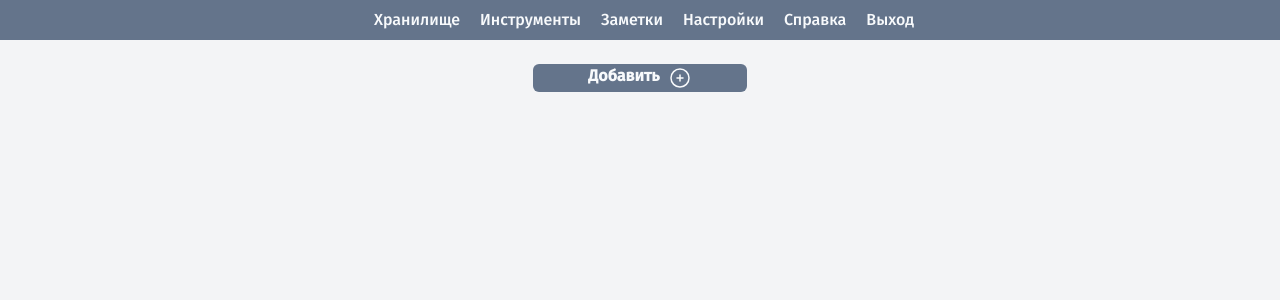
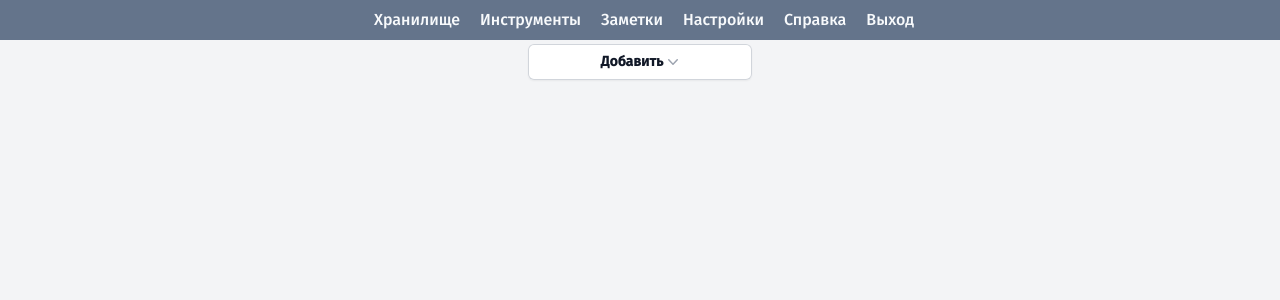
Before and after one commit to silleghost/encrypta, a Django app: page /vault/ in a window 1280 px wide. Shown: the top 300 px of the page. Run offline with Django 5.2, Linux system fonts and the light colour scheme; the visitor is signed in with stand-in values (Sample User, id 1); data that the repository does not hold is empty; some libraries are stand-ins or nearby versions.

Commit message:
Added new-category form

```diff
--- /dev/null
+++ b/templates/vault/new-category.html
@@ -0,0 +1,35 @@
+{% load static %}
+{% load password_tags %}
+
+<div onclick="closeDialog('modal-new-category')" id="modal-new-category" class="fixed left-0 top-0 bg-black bg-opacity-10 w-screen h-screen justify-center items-center opacity-0 hidden transition-opacity duration-300">
+    <!-- Содержание модального окна -->
+    <div onclick="event.stopImmediatePropagation()" class="bg-white rounded shadow-md p-1 w-[24rem] flex-col flex-none">
+        <!-- Заголовок модального окна -->
+        <div class="w-full flex flex-start justify-between px-7 py-4 border-b-2 border-gray-300">
+            <h1 class="text-lg">Новая категория</h1>
+            <button onclick="closeDialog('modal-new-category')">
+                <svg xmlns="http://www.w3.org/2000/svg" fill="none" viewBox="0 0 24 24" stroke-width="1.5" stroke="currentColor" class="w-6 h-6">
+                    <path stroke-linecap="round" stroke-linejoin="round" d="M6 18 18 6M6 6l12 12" />
+                  </svg>
+            </button>
+        </div>
+        <form action="{% url "vault:new-category" %}" method="POST">
+            {% csrf_token %}
+            <div class="flex flex-col px-7">
+                <div class="py-2">
+                    <label for="id_category_name">Название категории</label>
+                    <input type="text" id="id_category_name" name="name" required
+                    class="form-field"></input>
+                </div>
+                <div class="mb-[1rem] text-pink-500">
+                    {% if form.name.errors %}{{form.name.errors}}{% endif %}
+                </div>
+            </div>
+            <div class="w-full flex flex-start justify-between px-7 py-4 border-t-2 border-gray-300">
+                <button type="submit" class="px-2 py-1 border-2 bg-slate-500 border-transparent rounded-md hover:bg-slate-600">
+                    <span class="font-medium text-white">Сохранить</span>
+                </button>
+            </div>
+        </form>
+    </div>
+</div>
--- a/templates/vault/vault.html
+++ b/templates/vault/vault.html
@@ -89,18 +89,26 @@
 
         <!-- Кнока добавить - вызывает модальное окно -->
 
-        <button onclick="showDialog(event, 'modal-new-record')" class="flex justify-center mx-auto my-5 w-1/3 h-7 rounded-md text-slate-50 bg-slate-500 font-semibold hover:bg-slate-400">
-            <span>Добавить</span>
-            <div class="my-auto ml-2 w-[1.5rem] h-[1.5rem]">
-                <svg xmlns="http://www.w3.org/2000/svg" fill="none" viewBox="0 0 24 24" stroke-width="1.5" stroke="currentColor" class="w-6 h-6">
-                    <path stroke-linecap="round" stroke-linejoin="round" d="M12 9v6m3-3H9m12 0a9 9 0 1 1-18 0 9 9 0 0 1 18 0Z" />
-                </svg>
+        <div class="w-[14rem] relative mx-auto">
+            <button onclick="toggleMenu()" class="inline-flex w-full justify-center rounded-md bg-white px-3 py-2 text-sm font-semibold text-gray-900 shadow-sm ring-1 ring-inset ring-gray-300 hover:bg-gray-50" id="menu-button" aria-expanded="true" aria-haspopup="true">
+                Добавить
+                <svg class="-mr-1 h-5 w-5 text-gray-400" viewBox="0 0 20 20" fill="currentColor" aria-hidden="true">
+                    <path fill-rule="evenodd" d="M5.23 7.21a.75.75 0 011.06.02L10 11.168l3.71-3.938a.75.75 0 111.08 1.04l-4.25 4.5a.75.75 0 01-1.08 0l-4.25-4.5a.75.75 0 01.02-1.06z" clip-rule="evenodd" />
+                  </svg>
+            </button>
+            <div id="menu" class="hidden mt-2 w-full origin-top rounded-md bg-white shadow-lg ring-1 ring-black ring-opacity-5 focus:outline-none" role="menu" aria-orientation="vertical" aria-labelledby="menu-button" tabindex="-1">
+                <div class="block py-1">
+                  <!-- Active: "bg-gray-100 text-gray-900", Not Active: "text-gray-700" -->
+                  <button onclick="showDialog(event, 'modal-new-record')" class="w-full text-gray-700 inline-block px-4 py-2 text-sm hover:bg-gray-50">Запись</button>
+                  <button onclick="showDialog(event, 'modal-new-category')" class="w-full text-gray-700 inline-block px-4 py-2 text-sm hover:bg-gray-50">Категорию</button>
+                </div>
             </div>
-        </button>
+        </div>
 
         <!-- Модальное окно создания записи -->
 
         {% include "vault/new-record.html" %}
+        {% include "vault/new-category.html" %}
         {% include "vault/change-record.html" %}
 
         </div>
@@ -131,6 +139,20 @@
         }, 300)
     }
 
+    {% comment %} function toggleMenu() {
+        var menu = document.querySelector('[role="menu"]');
+        if (menu.style.display === 'none' || !menu.style.display) {
+            menu.style.display = 'block';
+        } else {
+            menu.style.display = 'none';
+        }
+    } {% endcomment %}
+    function toggleMenu() {
+        const buttons = document.getElementById('menu');
+        buttons.classList.toggle('hidden');
+        buttons.classList.toggle('block');
+    }
+
 
 </script>
 {% endblock content %}
--- a/theme/static/css/dist/styles.css
+++ b/theme/static/css/dist/styles.css
@@ -818,6 +818,10 @@ body {
   position: fixed;
 }
 
+.relative {
+  position: relative;
+}
+
 .left-0 {
   left: 0px;
 }
@@ -835,14 +839,13 @@ body {
   margin-right: auto;
 }
 
-.my-5 {
-  margin-top: 1.25rem;
-  margin-bottom: 1.25rem;
-}
-
 .my-auto {
   margin-top: auto;
   margin-bottom: auto;
+}
+
+.-mr-1 {
+  margin-right: -0.25rem;
 }
 
 .mb-3 {
@@ -877,8 +884,16 @@ body {
   display: block;
 }
 
+.inline-block {
+  display: inline-block;
+}
+
 .flex {
   display: flex;
+}
+
+.inline-flex {
+  display: inline-flex;
 }
 
 .hidden {
@@ -889,12 +904,12 @@ body {
   height: 4rem;
 }
 
+.h-5 {
+  height: 1.25rem;
+}
+
 .h-6 {
   height: 1.5rem;
-}
-
-.h-7 {
-  height: 1.75rem;
 }
 
 .h-\[1\.5rem\] {
@@ -917,12 +932,12 @@ body {
   width: 50%;
 }
 
-.w-1\/3 {
-  width: 33.333333%;
+.w-32 {
+  width: 8rem;
 }
 
-.w-32 {
-  width: 8rem;
+.w-5 {
+  width: 1.25rem;
 }
 
 .w-6 {
@@ -931,6 +946,14 @@ body {
 
 .w-\[1\.5rem\] {
   width: 1.5rem;
+}
+
+.w-\[14rem\] {
+  width: 14rem;
+}
+
+.w-\[24rem\] {
+  width: 24rem;
 }
 
 .w-\[2rem\] {
@@ -1144,6 +1171,16 @@ body {
 .px-2 {
   padding-left: 0.5rem;
   padding-right: 0.5rem;
+}
+
+.px-3 {
+  padding-left: 0.75rem;
+  padding-right: 0.75rem;
+}
+
+.px-4 {
+  padding-left: 1rem;
+  padding-right: 1rem;
 }
 
 .px-7 {
@@ -1192,6 +1229,11 @@ body {
   line-height: 1.75rem;
 }
 
+.text-sm {
+  font-size: 0.875rem;
+  line-height: 1.25rem;
+}
+
 .font-medium {
   font-weight: 500;
 }
@@ -1204,9 +1246,19 @@ body {
   font-weight: 600;
 }
 
+.text-gray-400 {
+  --tw-text-opacity: 1;
+  color: rgb(156 163 175 / var(--tw-text-opacity));
+}
+
 .text-gray-700 {
   --tw-text-opacity: 1;
   color: rgb(55 65 81 / var(--tw-text-opacity));
+}
+
+.text-gray-900 {
+  --tw-text-opacity: 1;
+  color: rgb(17 24 39 / var(--tw-text-opacity));
 }
 
 .text-pink-500 {
@@ -1237,9 +1289,21 @@ body {
   opacity: 1;
 }
 
+.shadow-lg {
+  --tw-shadow: 0 10px 15px -3px rgb(0 0 0 / 0.1), 0 4px 6px -4px rgb(0 0 0 / 0.1);
+  --tw-shadow-colored: 0 10px 15px -3px var(--tw-shadow-color), 0 4px 6px -4px var(--tw-shadow-color);
+  box-shadow: var(--tw-ring-offset-shadow, 0 0 #0000), var(--tw-ring-shadow, 0 0 #0000), var(--tw-shadow);
+}
+
 .shadow-md {
   --tw-shadow: 0 4px 6px -1px rgb(0 0 0 / 0.1), 0 2px 4px -2px rgb(0 0 0 / 0.1);
   --tw-shadow-colored: 0 4px 6px -1px var(--tw-shadow-color), 0 2px 4px -2px var(--tw-shadow-color);
+  box-shadow: var(--tw-ring-offset-shadow, 0 0 #0000), var(--tw-ring-shadow, 0 0 #0000), var(--tw-shadow);
+}
+
+.shadow-sm {
+  --tw-shadow: 0 1px 2px 0 rgb(0 0 0 / 0.05);
+  --tw-shadow-colored: 0 1px 2px 0 var(--tw-shadow-color);
   box-shadow: var(--tw-ring-offset-shadow, 0 0 #0000), var(--tw-ring-shadow, 0 0 #0000), var(--tw-shadow);
 }
 
@@ -1251,14 +1315,38 @@ body {
   outline-width: 0px;
 }
 
+.ring-1 {
+  --tw-ring-offset-shadow: var(--tw-ring-inset) 0 0 0 var(--tw-ring-offset-width) var(--tw-ring-offset-color);
+  --tw-ring-shadow: var(--tw-ring-inset) 0 0 0 calc(1px + var(--tw-ring-offset-width)) var(--tw-ring-color);
+  box-shadow: var(--tw-ring-offset-shadow), var(--tw-ring-shadow), var(--tw-shadow, 0 0 #0000);
+}
+
 .ring-4 {
   --tw-ring-offset-shadow: var(--tw-ring-inset) 0 0 0 var(--tw-ring-offset-width) var(--tw-ring-offset-color);
   --tw-ring-shadow: var(--tw-ring-inset) 0 0 0 calc(4px + var(--tw-ring-offset-width)) var(--tw-ring-color);
   box-shadow: var(--tw-ring-offset-shadow), var(--tw-ring-shadow), var(--tw-shadow, 0 0 #0000);
 }
 
+.ring-inset {
+  --tw-ring-inset: inset;
+}
+
+.ring-black {
+  --tw-ring-opacity: 1;
+  --tw-ring-color: rgb(0 0 0 / var(--tw-ring-opacity));
+}
+
+.ring-gray-300 {
+  --tw-ring-opacity: 1;
+  --tw-ring-color: rgb(209 213 219 / var(--tw-ring-opacity));
+}
+
 .ring-transparent {
   --tw-ring-color: transparent;
+}
+
+.ring-opacity-5 {
+  --tw-ring-opacity: 0.05;
 }
 
 .transition-all {
--- a/users/apps.py
+++ b/users/apps.py
@@ -2,6 +2,6 @@ from django.apps import AppConfig
 
 
 class UsersConfig(AppConfig):
-    default_auto_field = 'django.db.models.BigAutoField'
-    name = 'users'
+    default_auto_field = "django.db.models.BigAutoField"
+    name = "users"
     verbose_name = "Пользователи"
--- a/users/models.py
+++ b/users/models.py
@@ -1,5 +1,6 @@
 from django.db import models
 from django.contrib.auth.models import AbstractUser
+
 
 class User(AbstractUser):
     class Meta:
--- a/users/views.py
+++ b/users/views.py
@@ -17,7 +17,6 @@ def login(request):
             user = auth.authenticate(username=username, password=password)
             if user:
                 auth.login(request, user)
-                messages.success(request, f"{username}, Вы вошли в аккаунт")
                 if request.POST.get("next", None):
                     return HttpResponseRedirect(request.POST.get("next"))
                 return HttpResponseRedirect(reverse("vault:vault"))
@@ -52,9 +51,7 @@ def registration(request):
 @login_required
 def profile(request):
     if request.method == "POST":
-        form = UserProfileForm(
-            data=request.POST, instance=request.user
-        )
+        form = UserProfileForm(data=request.POST, instance=request.user)
         if form.is_valid():
             form.save()
             return HttpResponseRedirect(reverse("users:profile"))
@@ -66,7 +63,6 @@ def profile(request):
         "form": form,
     }
     return render(request, "users/profile.html", context)
-
 
 
 @login_required
--- a/vault/apps.py
+++ b/vault/apps.py
@@ -2,6 +2,6 @@ from django.apps import AppConfig
 
 
 class VaultConfig(AppConfig):
-    default_auto_field = 'django.db.models.BigAutoField'
-    name = 'vault'
-    verbose_name = 'Хранилище'
+    default_auto_field = "django.db.models.BigAutoField"
+    name = "vault"
+    verbose_name = "Хранилище"
--- a/vault/templatetags/password_tags.py
+++ b/vault/templatetags/password_tags.py
@@ -4,6 +4,7 @@ from vault.models import Categories, Records
 
 
 register = template.Library()
+
 
 @register.simple_tag
 def get_data_from_JSON_file(dict, key):
--- a/vault/urls.py
+++ b/vault/urls.py
@@ -9,4 +9,5 @@ urlpatterns = [
     path("save-record/", views.save_record, name="save"),
     path("change-record/", views.get_record_form, name="change"),
     path("delete-record/", views.delete_record, name="delete"),
+    path("new-category/", views.new_category, name="new-category"),
 ]
--- a/vault/views.py
+++ b/vault/views.py
@@ -2,7 +2,7 @@ from django.http import HttpResponseRedirect, JsonResponse
 from django.shortcuts import render
 from django.template.loader import render_to_string
 from django.urls import reverse
-from vault.forms import NewRecordForm
+from vault.forms import NewCategoryForm, NewRecordForm
 from django.contrib.auth.decorators import login_required
 
 from vault.models import Categories, Records
@@ -22,7 +22,9 @@ def vault(request):
 def save_record(request):
     if request.method == "POST":
         if request.POST.get("id"):
-            record = Records.objects.filter(user=request.user).get(id=request.POST.get("id"))
+            record = Records.objects.filter(user=request.user).get(
+                id=request.POST.get("id")
+            )
             record.app_name = request.POST.get("app_name")
             record.username = request.POST.get("username")
             record.password = request.POST.get("password")
@@ -33,10 +35,13 @@ def save_record(request):
             post = form.save(commit=False)
             post.user = request.user
             if request.POST.get("category"):
-                post.category = Categories.objects.filter(user=request.user).get(name=request.POST["category"])
+                post.category = Categories.objects.filter(user=request.user).get(
+                    name=request.POST["category"]
+                )
             post.save()
 
         return HttpResponseRedirect(reverse("vault:vault"))
+
 
 @login_required
 def get_record_form(request):
@@ -44,18 +49,40 @@ def get_record_form(request):
     record = Records.objects.get(id=record_id)
 
     change_form_html = render_to_string(
-        "vault/edit-record-form.html", {"record" : record}, request=request
+        "vault/edit-record-form.html", {"record": record}, request=request
     )
 
     response_data = {
-        "change_form_html" : change_form_html,
+        "change_form_html": change_form_html,
     }
 
     return JsonResponse(response_data)
 
+
 @login_required
 def delete_record(request):
     if request.method == "POST":
-        record = Records.objects.filter(user=request.user).get(id=request.POST.get("id"))
+        record = Records.objects.filter(user=request.user).get(
+            id=request.POST.get("id")
+        )
         record.delete()
     return HttpResponseRedirect(reverse("vault:vault"))
+
+
+@login_required
+def new_category(request):
+    if request.method == "POST":
+        form = NewCategoryForm(data=request.POST)
+        if form.is_valid():
+            post = form.save(commit=False)
+            post.user = request.user
+            post.save()
+            return HttpResponseRedirect(reverse("vault:vault"))
+    else:
+        form = NewCategoryForm()
+
+    context = {
+        "form": form,
+    }
+
+    return render(request, "vault/vault.html", context)
```
Also changed, not shown: other parts of theme/static/css/dist/styles.css (+25 -12 lines), vault/forms.py (+8 -0 lines), vault/models.py (+3 -4 lines), users/urls.py (line endings or trailing spaces), vault/migrations/0002_alter_categories_name.py (added).
